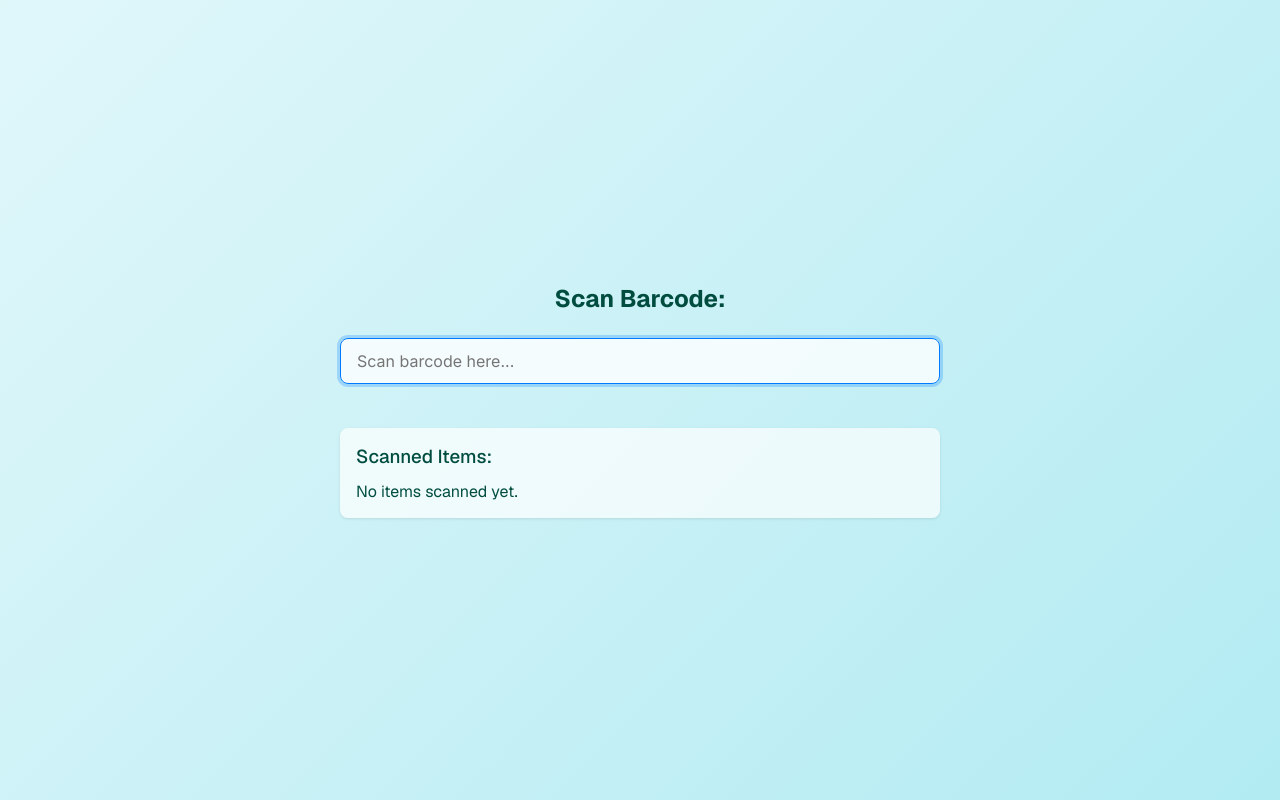
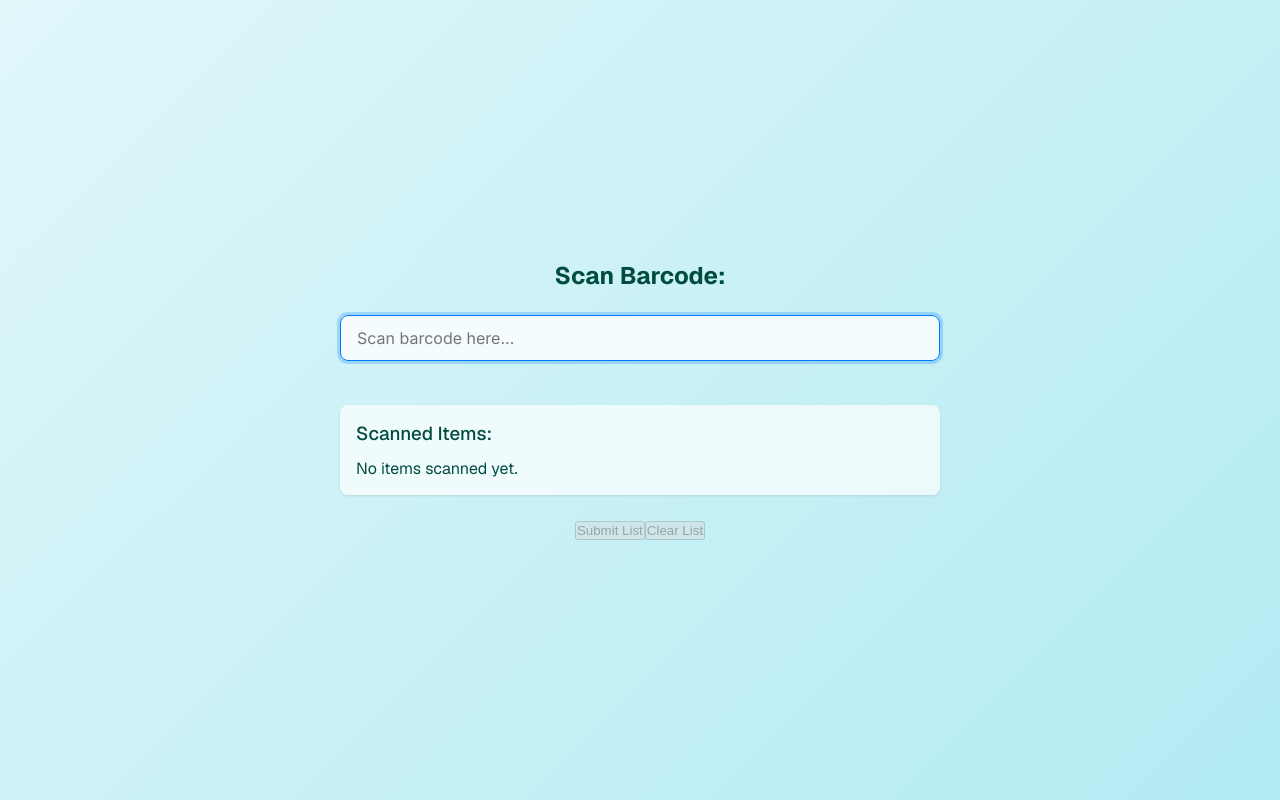
Before and after one commit to Deeligz/mainscan, a Next.js app: page / in a window 1280 px wide. Built offline with nearby package versions, Linux system fonts and the light colour scheme.

Commit message:
Add Submit and Clear buttons

```diff
--- a/src/app/page.tsx
+++ b/src/app/page.tsx
@@ -29,6 +29,23 @@ export default function Home() {
     }
   }, [scannedData]);
 
+  // Handler to clear the scanned items list
+  const handleClearList = () => {
+    setScannedItems([]);
+  };
+
+  // Handler for submitting the list (placeholder for now)
+  const handleSubmit = () => {
+    if (scannedItems.length === 0) {
+      console.log("No items to submit.");
+      return; // Or show a message to the user
+    }
+    console.log("Submitting items:", scannedItems);
+    // TODO: Implement actual submission logic (e.g., API call)
+    // Optionally clear the list after successful submission
+    // setScannedItems([]);
+  };
+
   return (
     <div className={styles.page}>
       <main className={styles.main}>
@@ -54,6 +71,24 @@ export default function Home() {
             </ul>
           )}
         </div>
+
+        {/* Add Submit and Clear buttons */}
+        <div className={styles.actionButtonsContainer}> {/* New container for buttons */}
+          <button
+            onClick={handleSubmit}
+            className={`${styles.button} ${styles.submitButton}`} // Add classes for styling
+            disabled={scannedItems.length === 0} // Disable if list is empty
+          >
+            Submit List
+          </button>
+          <button
+            onClick={handleClearList}
+            className={`${styles.button} ${styles.clearButton}`} // Add classes for styling
+            disabled={scannedItems.length === 0} // Disable if list is empty
+          >
+            Clear List
+          </button>
+        </div>
       </main>
     </div>
   );
```
